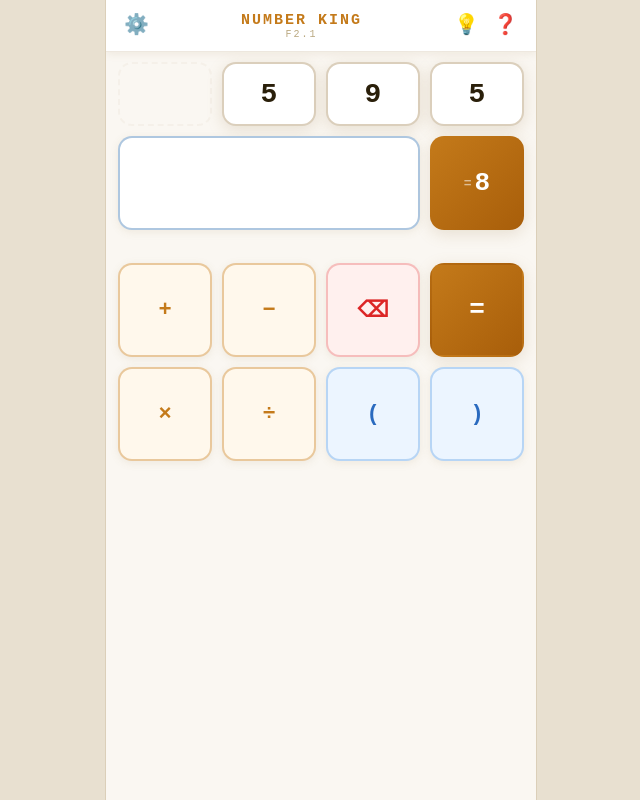
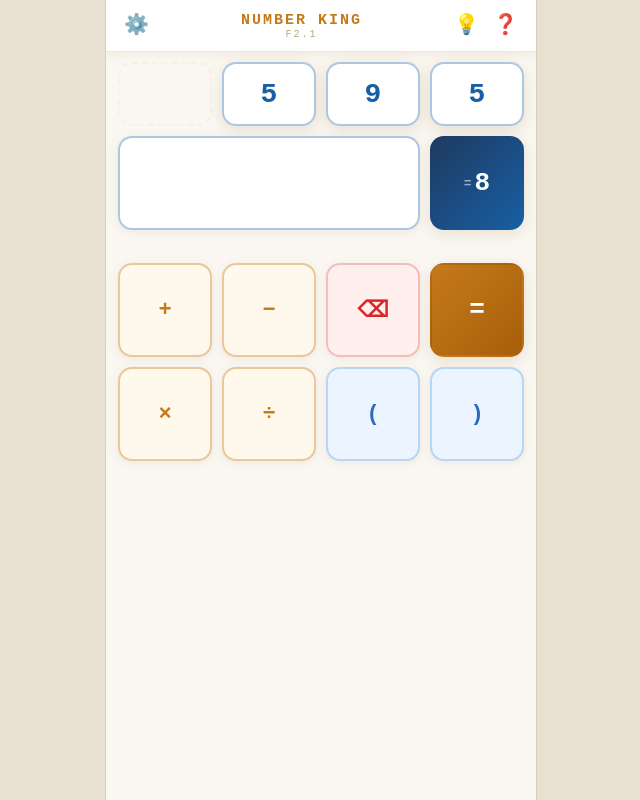
Before and after one commit to funnygerman/zahlenkoenig, a React (Vite) app: page / in a window 1280 px wide. Shown: the whole page, without its empty margins (319-959 px from the left). Built offline with nearby package versions, Linux system fonts and the light colour scheme.

Commit message:
Some UI fixes

```diff
--- a/src/components/InputRow/index.css
+++ /dev/null
@@ -1,58 +0,0 @@
-*, *::before, *::after { box-sizing: border-box; margin: 0; padding: 0; }
-
-html { height: 100%; }
-body { height: 100%; overflow: hidden; }
-
-:root {
-  --bg:            #faf7f2;
-  --bg-card:       #ffffff;
-  --bg-alt:        #f0ebe0;
-  --border:        rgba(160,130,80,0.18);
-  --border-strong: rgba(160,130,80,0.38);
-  --accent:        #c47a1a;
-  --accent-light:  rgba(196,122,26,0.10);
-  --num-bg:        #ffffff;
-  --num-border:    rgba(24,95,165,0.35);
-  --num-color:     #185fa5;
-  --op-bg:         #fff8ec;
-  --op-border:     rgba(196,122,26,0.38);
-  --op-color:      #c47a1a;
-  --bracket-bg:    #ecf5ff;
-  --bracket-border:rgba(60,140,220,0.30);
-  --bracket-color: #2a6abf;
-  --submit-bg:     linear-gradient(135deg,#c47a1a,#a85e0a);
-  --target-bg:     linear-gradient(135deg,#1e3a5f,#185fa5);
-  --text:          #2a1f0a;
-  --text-2:        #8a7050;
-  --text-3:        #baa880;
-  --correct:       #16a34a;
-  --wrong:         #dc2626;
-  --warning:       #ea580c;
-  --shadow:        0 2px 8px rgba(160,130,80,0.12);
-  --shadow-lg:     0 4px 16px rgba(160,130,80,0.20);
-  --radius:        14px;
-  --radius-sm:     10px;
-}
-
-body {
-  font-family: 'Courier New', Courier, monospace;
-  background: var(--bg-alt);
-  color: var(--text);
-  -webkit-tap-highlight-color: transparent;
-  touch-action: manipulation;
-}
-
-#root {
-  height: 100%;
-  display: flex;
-  justify-content: center;
-  align-items: flex-start;
-}
-
-@media (min-width: 500px) {
-  #root { align-items: center; }
-  body  { background: #e8e0d0; }
-}
-
-button { font-family: inherit; cursor: pointer; }
-button:active { transform: scale(0.93); }
--- a/src/index.css
+++ b/src/index.css
@@ -12,8 +12,8 @@ body { height: 100%; overflow: hidden; }
   --accent:        #c47a1a;
   --accent-light:  rgba(196,122,26,0.10);
   --num-bg:        #ffffff;
-  --num-border:    rgba(160,130,80,0.38);
-  --num-color:     #2a1f0a;
+  --num-border:    rgba(24,95,165,0.35);
+  --num-color:     #185fa5;
   --op-bg:         #fff8ec;
   --op-border:     rgba(196,122,26,0.38);
   --op-color:      #c47a1a;
@@ -21,7 +21,7 @@ body { height: 100%; overflow: hidden; }
   --bracket-border:rgba(60,140,220,0.30);
   --bracket-color: #2a6abf;
   --submit-bg:     linear-gradient(135deg,#c47a1a,#a85e0a);
-  --target-bg:     linear-gradient(135deg,#c47a1a,#a85e0a);
+  --target-bg:     linear-gradient(135deg,#1e3a5f,#185fa5);
   --text:          #2a1f0a;
   --text-2:        #8a7050;
   --text-3:        #baa880;
```
